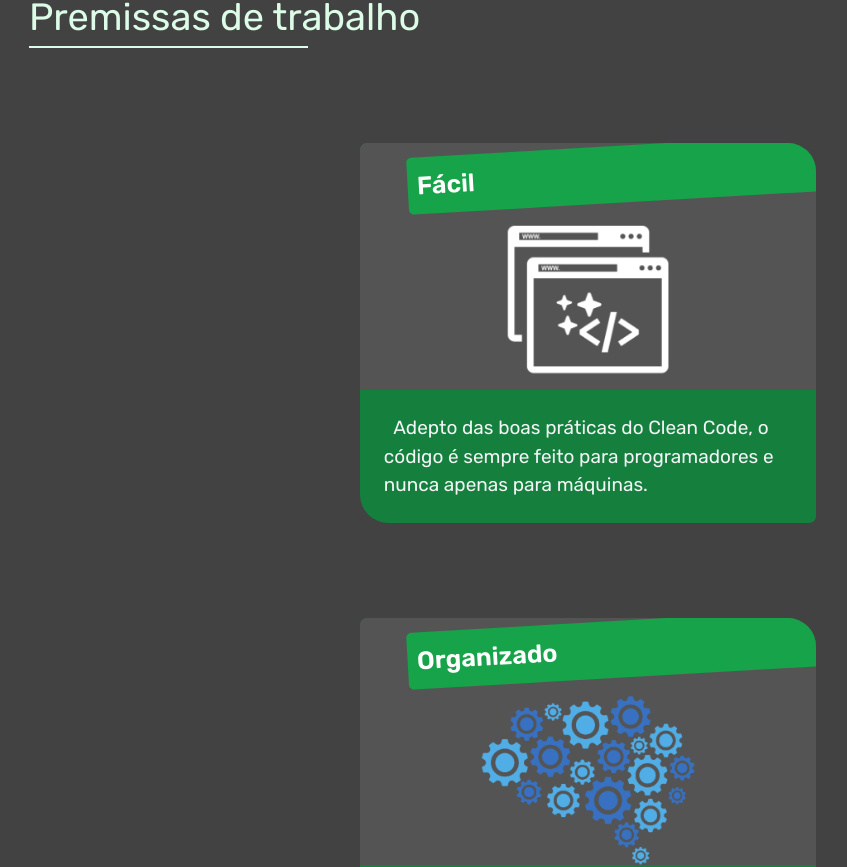
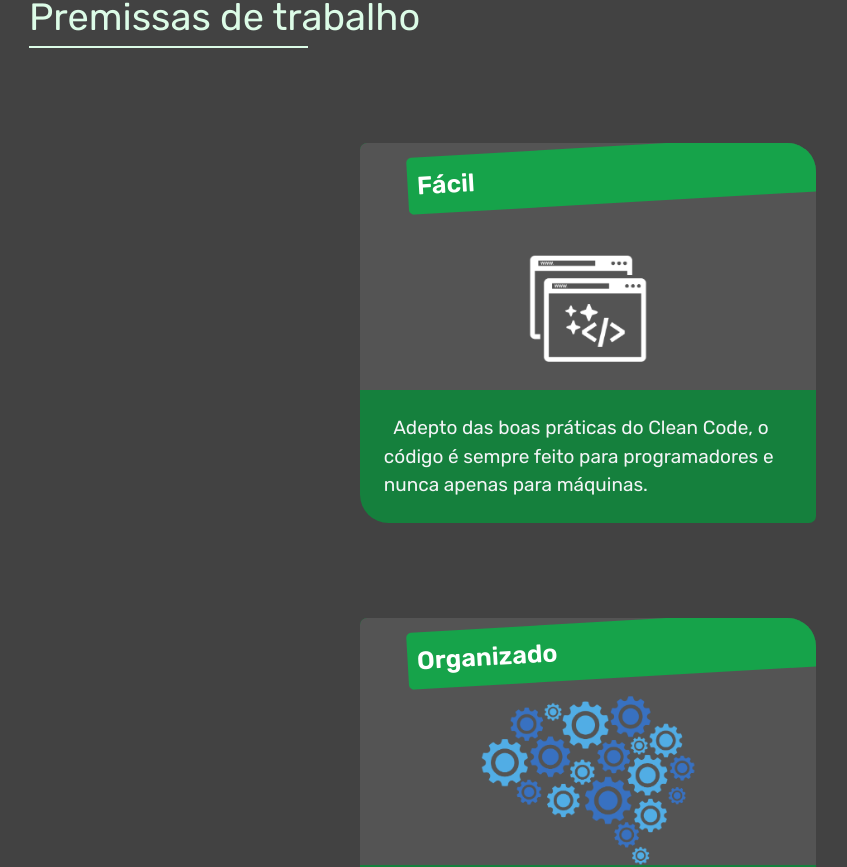
Before and after one commit to KajiyamaVK/Project-Blog, a Next.js app: page / in a window 1280 px wide. Shown: the part 2852-3719 px from the top of the page, without its empty margins (52-899 px from the left). Built offline with nearby package versions, Linux system fonts and the light colour scheme.

Commit message:
Correcting images path to be located correctly

```diff
--- a/src/components/Cards/index.tsx
+++ b/src/components/Cards/index.tsx
@@ -2,7 +2,7 @@ import Props from './interface';
 import Image from 'next/image';
 
 export default function Card(props: Props) {
-  const imgSrc = `/imgs/cards/${props.image}.png`;
+  const imgSrc = `/imgs/Cards/${props.image}.png`;
 
   return (
     <div className="m-10 flex max-w-sm">
```
Also changed, not shown: public/imgs/Cards/clean.png.
